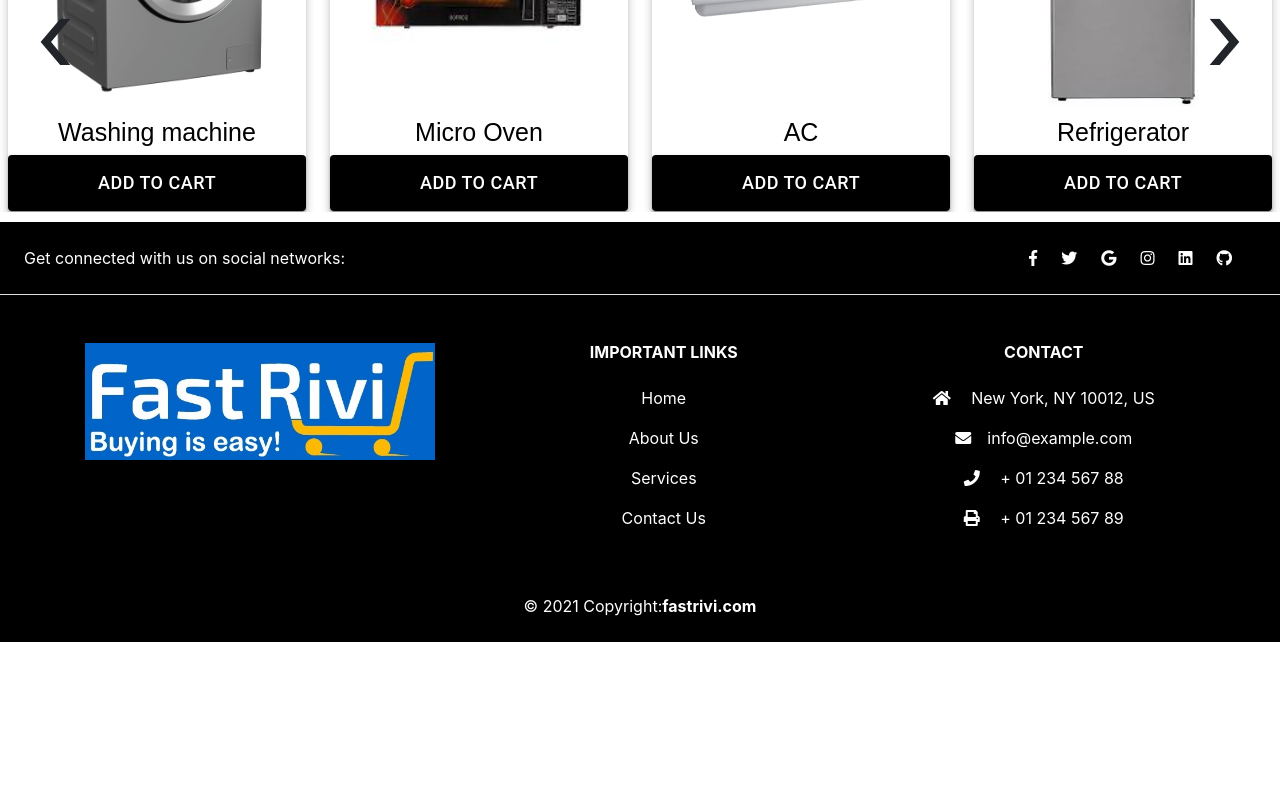
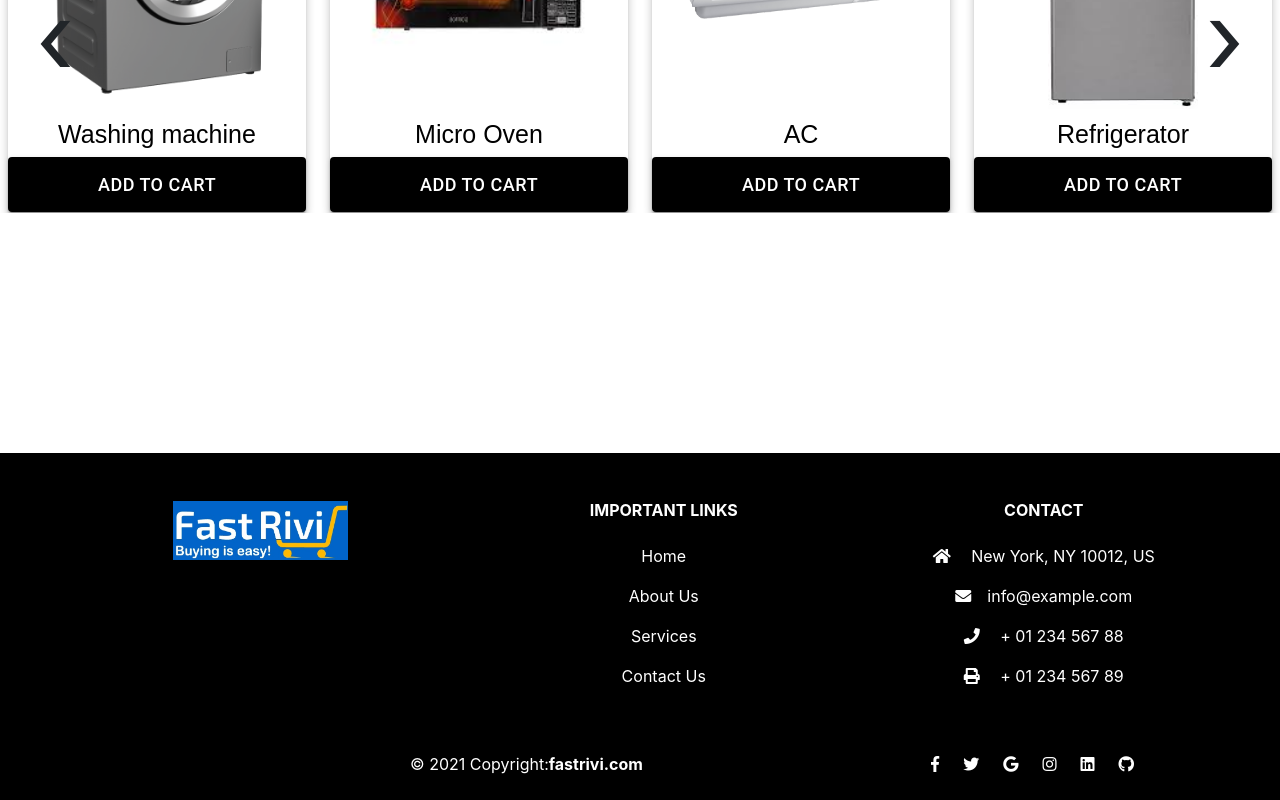
Before and after one commit to rohtshrma/recommendation_system, a React (Create React App) app in the folder frontend/: page / in a window 1280 px wide. Shown: the part 689-1489 px from the top of the page. Before the commit the page ends 1331 px from the top, so only its background shows below. Built offline with nearby package versions, Linux system fonts and the light colour scheme.

Commit message:
added minor changes in styling

```diff
--- /dev/null
+++ b/frontend/src/components/Footer/Footer.css
@@ -0,0 +1,11 @@
+.footer{
+    margin-top:15rem;
+
+}
+.logoimage{
+    font-size:1vw;
+}
+.link-content{
+   position:relative;
+ left:18em;
+}
--- a/frontend/src/components/Footer/Footer.jsx
+++ b/frontend/src/components/Footer/Footer.jsx
@@ -1,4 +1,5 @@
 import React from 'react'
+import "./Footer.css";
 import {
     MDBFooter,
     MDBContainer,
@@ -104,32 +105,10 @@ const Footer = () => {
       </div>
     </MDBFooter> */}
 
-    <MDBFooter bgColor='black' className='text-center text-lg-start text-muted'>
-      <section className='d-flex justify-content-center justify-content-lg-between p-4 border-bottom'>
-        <div className='me-5 d-none d-lg-block'>
-          <span className='text-white'>Get connected with us on social networks:</span>
-        </div>
+    <MDBFooter bgColor='black' className='text-center text-lg-start text-muted footer' >
+      <section className='d-flex justify-content-center justify-content-lg-between '>
 
-        <div className='text-white'>
-          <a href='' className='me-4 text-reset'>
-            <i className='fab fa-facebook-f'></i>
-          </a>
-          <a href='' className='me-4 text-reset'>
-            <i className='fab fa-twitter'></i>
-          </a>
-          <a href='' className='me-4 text-reset'>
-            <i className='fab fa-google'></i>
-          </a>
-          <a href='' className='me-4 text-reset'>
-            <i className='fab fa-instagram'></i>
-          </a>
-          <a href='' className='me-4 text-reset'>
-            <i className='fab fa-linkedin'></i>
-          </a>
-          <a href='' className='me-4 text-reset'>
-            <i className='fab fa-github'></i>
-          </a>
-        </div>
+
       </section>
 
       <section className=''>
@@ -150,7 +129,7 @@ const Footer = () => {
                 rippleColor='light'
                 className='bg-image hover-overlay shadow-1-strong rounded'
               >
-                <img src={logoImg} className='w-100' />
+                <img src={logoImg} className='w-50 logoimage ' />
                 <a href='#!'>
                   <div
                     className='mask'
@@ -206,14 +185,34 @@ const Footer = () => {
         </div>
       </section>
 
-      <div className='text-center p-4 text-white' style={{ backgroundColor: 'rgba(0, 0, 0, 0.05)' }}>
+      <div className='text-center p-4 text-white' style={{ backgroundColor: 'rgba(0, 0, 0, 0.05)', display:'flex',justifyContent:'center' }}>
         © 2021 Copyright:
         <a className='text-reset fw-bold' href='https://mdbootstrap.com/'>
           fastrivi.com
         </a>
+
+        <div className='text-white link-content' >
+          <a href='' className='me-4 text-reset'>
+            <i className='fab fa-facebook-f'></i>
+          </a>
+          <a href='' className='me-4 text-reset'>
+            <i className='fab fa-twitter'></i>
+          </a>
+          <a href='' className='me-4 text-reset'>
+            <i className='fab fa-google'></i>
+          </a>
+          <a href='' className='me-4 text-reset'>
+            <i className='fab fa-instagram'></i>
+          </a>
+          <a href='' className='me-4 text-reset'>
+            <i className='fab fa-linkedin'></i>
+          </a>
+          <a href='' className='me-4 text-reset'>
+            <i className='fab fa-github'></i>
+          </a>
+        </div>
       </div>
     </MDBFooter>
-
 
 
     </>
--- a/frontend/src/components/Header/Header.css
+++ b/frontend/src/components/Header/Header.css
@@ -127,3 +127,14 @@
     font-size: 25px !important;
   }
 }
+
+@media (max-width: 600px){
+  .title{
+    font-size:3vw  !important;
+  }
+}
+@media (max-width: 600px){
+  .text-dark {
+    font-size:3vw  !important;
+  }
+}
--- a/frontend/src/components/Header/Header.jsx
+++ b/frontend/src/components/Header/Header.jsx
@@ -36,13 +36,13 @@ function Header() {
 
       <h1
         className=" title text-dark text-center font-weight-500 "
-        style={{ fontSize: "25px" }}
+        style={{ fontSize: "2vw" }}
       >
         Get Product recommendation according to your Need
       </h1>
       <h6
         className=" text-dark text-center font-weight-bolder op-8 "
-        style={{ fontSize: "25px" }}
+        style={{ fontSize: "2vw" }}
       >
         What are you planning to buy?
       </h6>
```
Also changed, not shown: 2 other files (tests, documents, lock files or other folders).
